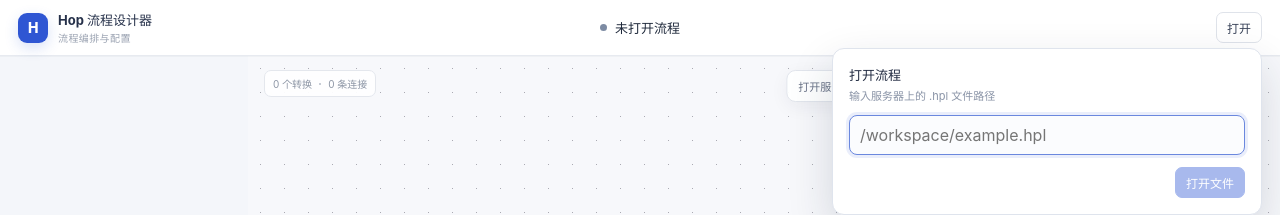
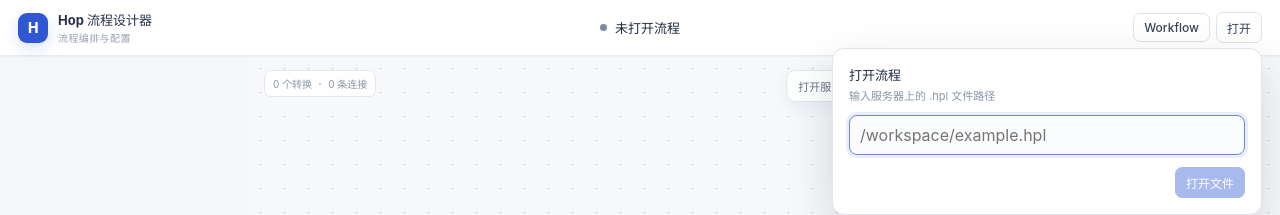
Before and after one commit to cxhttt233/hop-modern-web, a React (Vite) app in the folder app/: page / in a window 1280 px wide. Shown: the top 215 px of the page. Built offline with nearby package versions, Linux system fonts and the light colour scheme.

Commit message:
feat(workflow): expose workflow editor in React UI

```diff
--- a/app/src/App.tsx
+++ b/app/src/App.tsx
@@ -3,6 +3,7 @@ import { Background, Controls, MiniMap, ReactFlow, applyNodeChanges, type Connec
 import type { HopGraphDocument } from "@hop-modern/contracts";
 import { addPipelineTransform, connectPipelineTransforms, deletePipelineTransform, movePipelineTransforms, openPipelineGraph, readPipelineTransformConfig, redoPipelineEdit, savePipeline, undoPipelineEdit, writePipelineTransformConfig, type GraphSource, type TransformConfigDocument } from "./editor/graphProvider";
 import { GenericConfigPanel } from "./editor/GenericConfigPanel";
+import { WorkflowInspector } from "./editor/WorkflowInspector";
 import { TRANSFORM_ICONS_A } from "./transformIconsA";
 import { TRANSFORM_ICONS_B } from "./transformIconsB";
 import { CATEGORY_ORDER, P0_TRANSFORMS, transformMeta, transformPrimaryName, transformSecondaryName } from "./transformCatalog";
@@ -60,6 +61,7 @@ function graphNodes(document: HopGraphDocument): Node[] {
 export function App() {
   const initialPipelinePath = import.meta.env.VITE_HOP_PIPELINE_PATH?.trim() ?? "";
   const [document, setDocument] = useState<HopGraphDocument>(emptyDocument);
+  const [showWorkflowInspector, setShowWorkflowInspector] = useState(false);
   const [source, setSource] = useState<GraphSource>({ kind: "sample" });
   const [nodes, setNodes] = useState<Node[]>([]);
   const [configId, setConfigId] = useState<string>();
@@ -385,6 +387,7 @@ export function App() {
         </div>
 
         <div className="editor-actions">
+          <button type="button" aria-label="打开 Workflow（.hwf）" onClick={() => setShowWorkflowInspector(true)}>Workflow</button>
           <button type="button" aria-label="打开流程（Choose pipeline）" disabled={saving || pendingMutations > 0} onClick={() => setShowOpenPanel((current) => !current)}>打开</button>
           {isRealGraph && <>
             <button type="button" aria-label="适配画布（Fit canvas）" disabled={!flow || nodes.length === 0} title="将当前流程的全部节点适配到可见画布" onClick={() => { void flow?.fitView({ padding: 0.18, maxZoom: 1, duration: 250 }); }}>适配画布</button>
@@ -434,6 +437,7 @@ export function App() {
         )}
       </header>
 
+      {showWorkflowInspector && <WorkflowInspector onClose={() => setShowWorkflowInspector(false)} />}
       <section className="workspace">
         {isRealGraph && (
           <aside className="transform-palette" aria-label="Transform palette">
```
